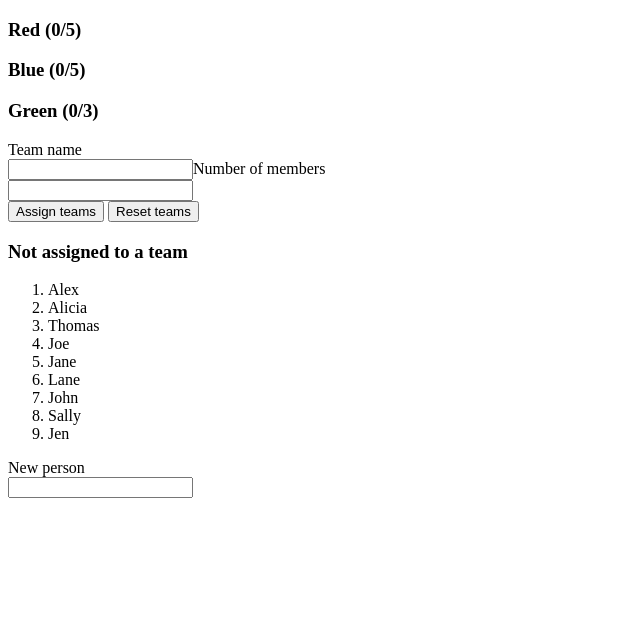
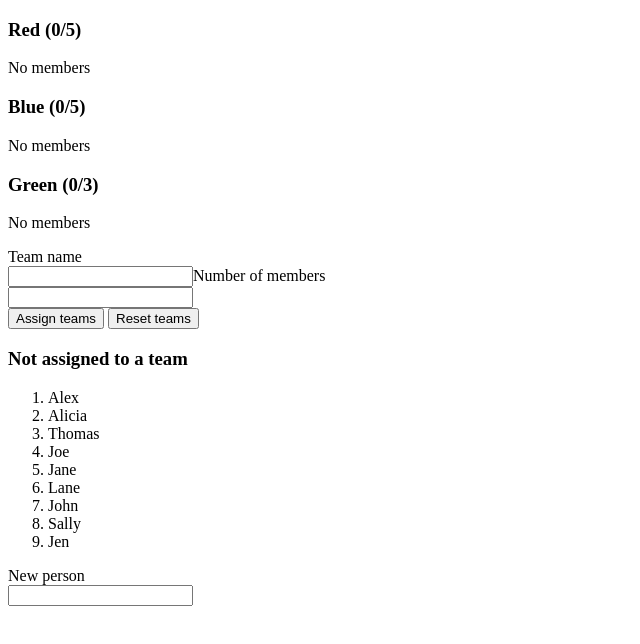
Before and after one commit to tf3/teamster, a React app: page / in a window 1280 px wide. Both pictures are taken after a click on the button "Reset teams". Shown: the top 644 px of the page, without its empty margins (0-640 px from the left). Built offline with nearby package versions, Linux system fonts and the light colour scheme; the HTML template or start-up script is replaced by a standard one.

Commit message:
Show display message if team has no members

```diff
--- a/src/components/TeamList.jsx
+++ b/src/components/TeamList.jsx
@@ -3,9 +3,13 @@ import React from 'react';
 const TeamList = ({ team }) => (
   <div className="team">
     <h3>{team.name} ({team.members.length}/{team.maxMembers})</h3>
-    <ol>
-      {team.members.map(member => <li>{member.name}</li>)}
-    </ol>
+    {team.members.length === 0 ? (
+      <p>No members</p>
+    ) : (
+      <ol>
+        {team.members.map(member => <li>{member.name}</li>)}
+      </ol>
+    )}
   </div>
 );
 
```
